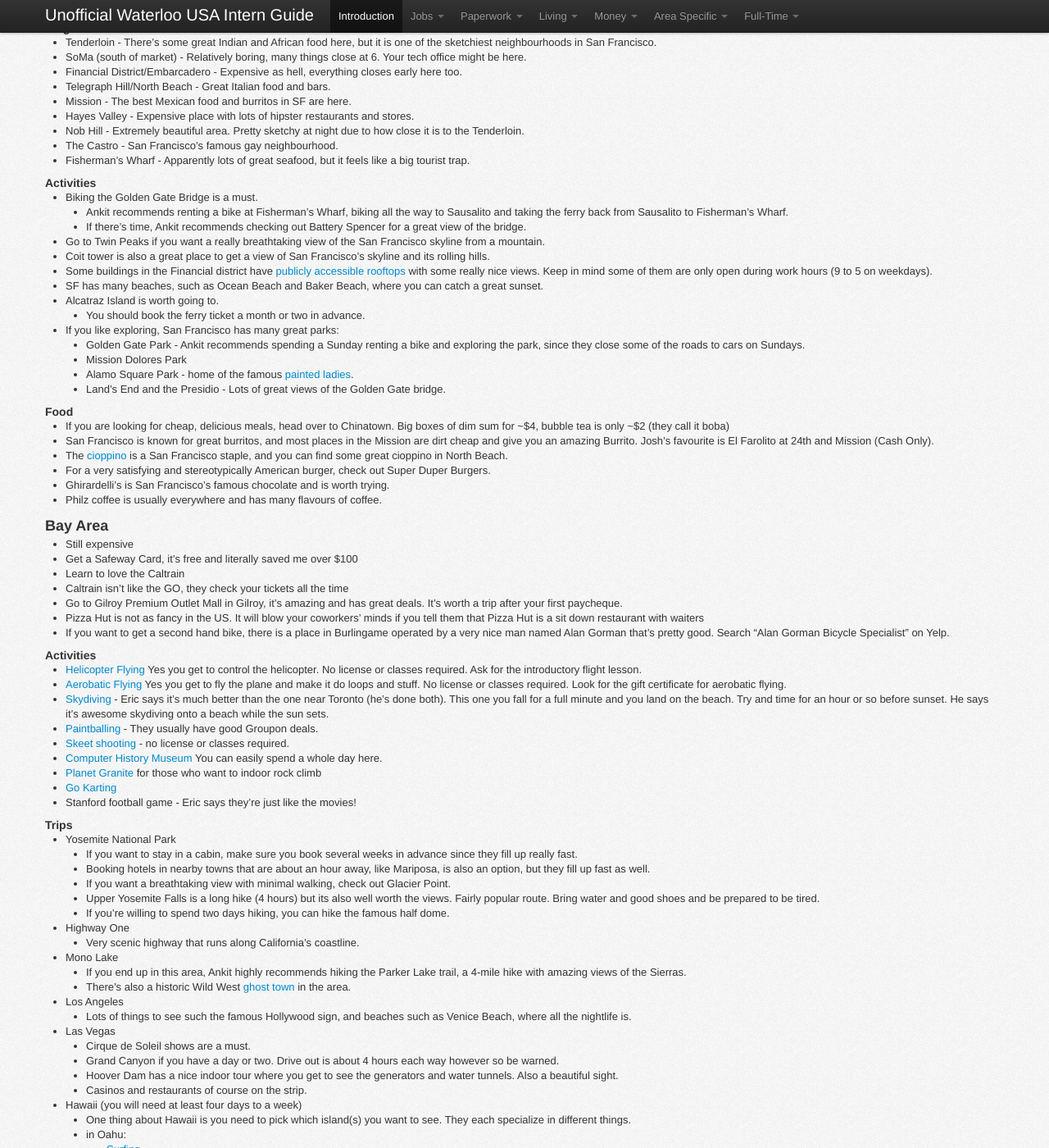
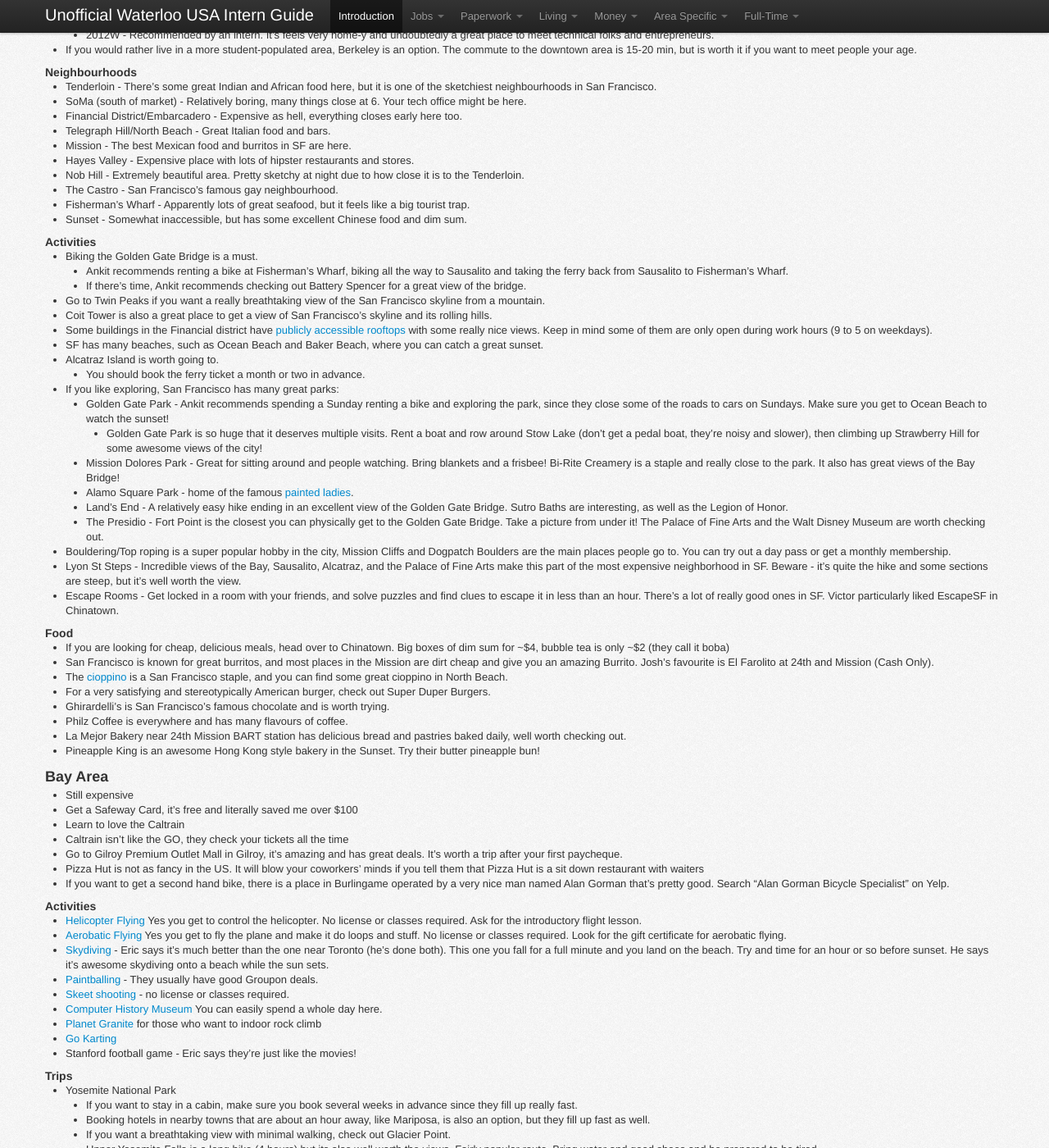
Before and after one commit to sholiday/Unofficial-Waterloo-USA-Intern-Guide, a Jekyll site: the page built from index.markdown, in a window 1280 px wide and 1400 px high, scrolled down 10522 px. Shown: the whole window at 82% size. Built offline with Jekyll 4.4.1, drawn with Linux system fonts in a browser that asks for light colours; nearby versions of some CDN libraries; some of the changed text lies outside the part shown.

Commit message:
Add some activities for SF / LA

```diff
--- a/index.markdown
+++ b/index.markdown
@@ -61,6 +61,7 @@ request. I'll note you if you want to be noted.
 * [Shale Craig](https://www.youtube.com/watch?v=dQw4w9WgXcQ)
 * [Stephen Holiday](http://stephenholiday.com)
 * [Tony Dong](http://tony-dong.com)
+* [Victor Szeto](https://victorszeto.com)
 * [Viktor Stanchev](http://viktorstanchev.com)
 * [Vishal Kuo](http://github.com/vishalkuo)
 * [Xenia Tay](http://xeniatay.com)
@@ -896,6 +897,7 @@ If you are an intern and have more info let me know.
 * For larger road trips, rent a [Zipcar](http://www.zipcar.com/) (car sharing
   service). 5 people in a car only end up paying $15 each, don't need to pay for
   gas.
+* Victor also had luck with [Getaround](https://www.getaround.com/), gas isn't covered, but it can be more convenient for renting larger vehicles and longer term (1 week) rentals. A 7-seat minivan cost around $10 per person per day to rent, with plenty of mileage.
 
 #### Airports
 * An airport shuttle is a good alternative to taxies and BART, especially if you
@@ -935,6 +937,7 @@ If you are an intern and have more info let me know.
 * Nob Hill - Extremely beautiful area. Pretty sketchy at night due to how close it is to the Tenderloin.
 * The Castro - San Francisco's famous gay neighbourhood.
 * Fisherman's Wharf - Apparently lots of great seafood, but it feels like a big tourist trap.
+* Sunset - Somewhat inaccessible, but has some excellent Chinese food and dim sum.
 
 #### Activities
 * Biking the Golden Gate Bridge is a must.
@@ -942,7 +945,7 @@ If you are an intern and have more info let me know.
     taking the ferry back from Sausalito to Fisherman's Wharf.
   * If there's time, Ankit recommends checking out Battery Spencer for a great view of the bridge.
 * Go to Twin Peaks if you want a really breathtaking view of the San Francisco skyline from a mountain.
-* Coit tower is also a great place to get a view of San Francisco's skyline and its rolling hills.
+* Coit Tower is also a great place to get a view of San Francisco's skyline and its rolling hills.
 * Some buildings in the Financial district have [publicly accessible rooftops](https://www.thrillist.com/entertainment/san-francisco/financial-district/secret-sf-rooftop-parks-fidi-soma-popos-thrillist-san-francisco)
   with some really nice views. Keep in mind some of them are only open during work hours (9 to 5
   on weekdays).
@@ -951,10 +954,15 @@ If you are an intern and have more info let me know.
   * You should book the ferry ticket a month or two in advance.
 * If you like exploring, San Francisco has many great parks:
   * Golden Gate Park - Ankit recommends spending a Sunday renting a bike and exploring the park, since
-    they close some of the roads to cars on Sundays.
-  * Mission Dolores Park
+    they close some of the roads to cars on Sundays. Make sure you get to Ocean Beach to watch the sunset!
+	* Golden Gate Park is so huge that it deserves multiple visits. Rent a boat and row around Stow Lake (don't get a pedal boat, they're noisy and slower), then climbing up Strawberry Hill for some awesome views of the city!
+  * Mission Dolores Park - Great for sitting around and people watching. Bring blankets and a frisbee! Bi-Rite Creamery is a staple and really close to the park. It also has great views of the Bay Bridge!
   * Alamo Square Park - home of the famous [painted ladies](https://en.wikipedia.org/wiki/Painted_ladies).
-  * Land's End and the Presidio - Lots of great views of the Golden Gate bridge.
+  * Land's End - A relatively easy hike ending in an excellent view of the Golden Gate Bridge. Sutro Baths are interesting, as well as the Legion of Honor.
+  * The Presidio - Fort Point is the closest you can physically get to the Golden Gate Bridge. Take a picture from under it! The Palace of Fine Arts and the Walt Disney Museum are worth checking out.
+* Bouldering/Top roping is a super popular hobby in the city, Mission Cliffs and Dogpatch Boulders are the main places people go to. You can try out a day pass or get a monthly membership.
+* Lyon St Steps - Incredible views of the Bay, Sausalito, Alcatraz, and the Palace of Fine Arts make this part of the most expensive neighborhood in SF. Beware - it's quite the hike and some sections are steep, but it's well worth the view.
+* Escape Rooms - Get locked in a room with your friends, and solve puzzles and find clues to escape it in less than an hour. There's a lot of really good ones in SF. Victor particularly liked EscapeSF in Chinatown.
 
 #### Food
 * If you are looking for cheap, delicious meals, head over to Chinatown.
@@ -966,7 +974,9 @@ If you are an intern and have more info let me know.
   and you can find some great cioppino in North Beach.
 * For a very satisfying and stereotypically American burger, check out Super Duper Burgers.
 * Ghirardelli's is San Francisco's famous chocolate and is worth trying.
-* Philz coffee is usually everywhere and has many flavours of coffee.
+* Philz Coffee is everywhere and has many flavours of coffee.
+* La Mejor Bakery near 24th Mission BART station has delicious bread and pastries baked daily, well worth checking out.
+* Pineapple King is an awesome Hong Kong style bakery in the Sunset. Try their butter pineapple bun!
 
 <section id="Area-BayArea" />
 ### Bay Area
@@ -1025,8 +1035,11 @@ It's worth a trip after your first paycheque.
     in the area.
 
 * Los Angeles
-  * Lots of things to see such the famous Hollywood sign, and beaches such as Venice
-    Beach, where all the nightlife is.
+  * The famous Hollywood Sign and the Walk of Fame are a must see.
+  * Some of the nicest beaches are in this area: Venice Beach and the boardwalk, Santa Monica Beach and the pier, and Malibu.
+  * Griffith Observatory also has a nice view of the Hollywood Sign and a huge telescope you can actually look through! Don't miss the live-narrarated planetarium show.
+  * Rodeo St is a high end shopping district, really nicely decorated and an awesome place for people watching and car spotting.
+  * Larchmont Village is a quaint old-town feeling shopping street, a lot of hipster stores and a nice Farmer's Market.
 
 * Las Vegas
   * Cirque de Soleil shows are a must.
```
